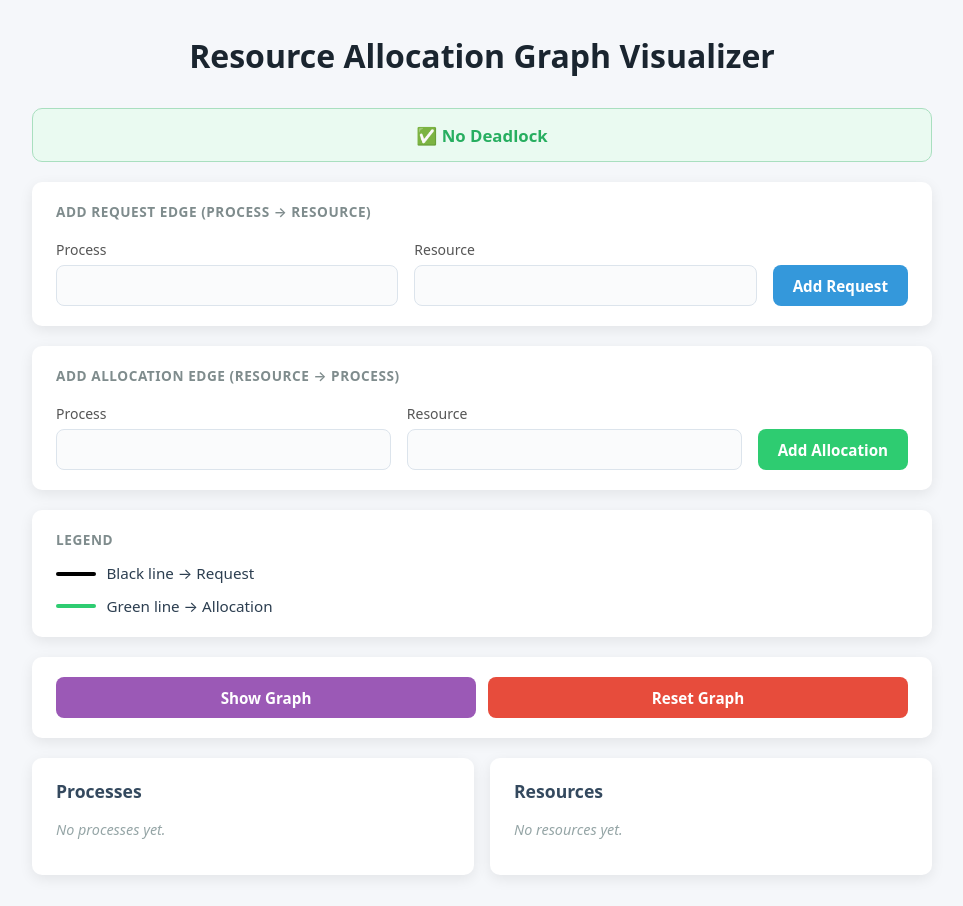
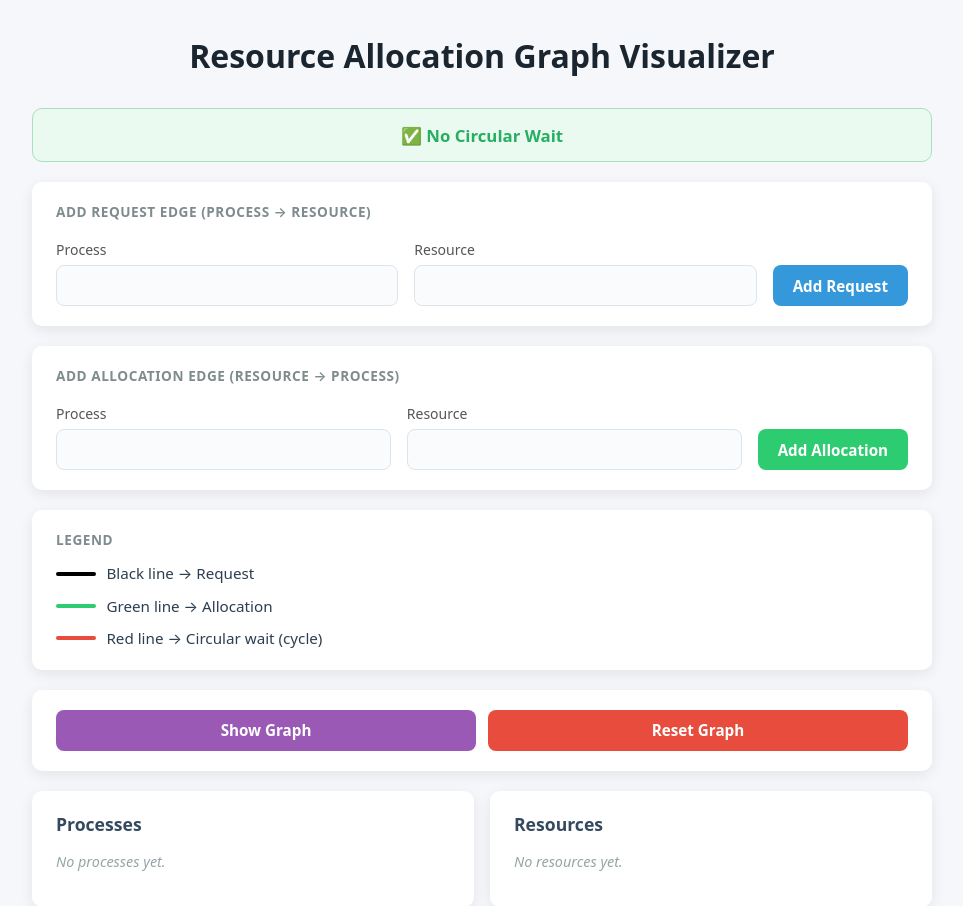
Before and after one commit to utkxrsh7/Resource-Allocation-Graph-Visualizer, a Flask app: page / in a window 1280 px wide. Shown: the top 906 px of the page, without its empty margins (158-1121 px from the left). Before the commit the page ends 876 px from the top, so only its background shows below. Run offline with Flask 3, Linux system fonts and the light colour scheme.

Commit message:
Added circular wait detection and cycle highlighting

```diff
--- a/app.py
+++ b/app.py
@@ -12,6 +12,22 @@ import networkx as nx  # noqa: E402
 app = Flask(__name__)
 
 rag = ResourceAllocationGraph()
+
+
+def cycle_path_string(rag):
+    """Human-readable closed path for circular wait, or empty string if none."""
+    nodes = rag.get_cycle_nodes()
+    if not nodes:
+        return ""
+    return " → ".join(nodes + [nodes[0]])
+
+
+def cycle_edge_set(nodes):
+    """Set of (u, v) directed edges for the closed walk given ordered cycle nodes."""
+    if not nodes:
+        return set()
+    n = len(nodes)
+    return {(nodes[i], nodes[(i + 1) % n]) for i in range(n)}
 
 
 @app.route("/", methods=["GET", "POST"])
@@ -38,7 +54,7 @@ def home():
         processes=list(rag.processes),
         resources=list(rag.resources),
         graph_url=None,
-        deadlock=rag.detect_deadlock(),
+        cycle_path=cycle_path_string(rag),
     )
 
 
@@ -87,22 +103,49 @@ def show_graph():
         for u, v, d in rag.graph.edges(data=True)
         if d.get("kind") == "allocation"
     ]
-    if request_edges:
+    on_cycle = cycle_edge_set(rag.get_cycle_nodes())
+
+    req_normal = [e for e in request_edges if e not in on_cycle]
+    req_wait = [e for e in request_edges if e in on_cycle]
+    alloc_normal = [e for e in allocation_edges if e not in on_cycle]
+    alloc_wait = [e for e in allocation_edges if e in on_cycle]
+
+    if req_normal:
         nx.draw_networkx_edges(
             rag.graph,
             pos,
-            edgelist=request_edges,
+            edgelist=req_normal,
             edge_color="black",
             arrowstyle="->",
             arrowsize=15,
             ax=ax,
         )
-    if allocation_edges:
+    if alloc_normal:
         nx.draw_networkx_edges(
             rag.graph,
             pos,
-            edgelist=allocation_edges,
+            edgelist=alloc_normal,
             edge_color="green",
+            arrowstyle="->",
+            arrowsize=15,
+            ax=ax,
+        )
+    if req_wait:
+        nx.draw_networkx_edges(
+            rag.graph,
+            pos,
+            edgelist=req_wait,
+            edge_color="red",
+            arrowstyle="->",
+            arrowsize=15,
+            ax=ax,
+        )
+    if alloc_wait:
+        nx.draw_networkx_edges(
+            rag.graph,
+            pos,
+            edgelist=alloc_wait,
+            edge_color="red",
             arrowstyle="->",
             arrowsize=15,
             ax=ax,
@@ -123,7 +166,7 @@ def show_graph():
         processes=list(rag.processes),
         resources=list(rag.resources),
         graph_url="/static/graph.png",
-        deadlock=rag.detect_deadlock(),
+        cycle_path=cycle_path_string(rag),
     )
 
 
--- a/graph_logic.py
+++ b/graph_logic.py
@@ -78,6 +78,22 @@ class ResourceAllocationGraph:
         if name in self.graph:
             self.graph.remove_node(name)
 
+    def get_cycle_nodes(self):
+        """
+        Return an ordered list of nodes on one directed cycle (circular wait), or [] if none.
+        Uses nx.find_cycle on the directed graph (same condition as detect_deadlock).
+        """
+        if self.graph.number_of_nodes() == 0:
+            return []
+        try:
+            edges = nx.find_cycle(self.graph)
+        except nx.NetworkXNoCycle:
+            return []
+        if not edges:
+            return []
+        # edges: [(u0,u1), (u1,u2), ..., (uk-1, u0)] — list unique vertices in order
+        return [edges[0][0]] + [e[1] for e in edges[:-1]]
+
     def detect_deadlock(self):
         """Return True if the directed graph has a cycle (deadlock), else False."""
         if self.graph.number_of_nodes() == 0:
--- a/templates/index.html
+++ b/templates/index.html
@@ -267,6 +267,10 @@
             background: #2ecc71;
         }
 
+        .legend-line.circular-wait {
+            background: #e74c3c;
+        }
+
         .pill-list {
             display: flex;
             flex-wrap: wrap;
@@ -365,10 +369,10 @@
         <div class="container">
             <h1>Resource Allocation Graph Visualizer</h1>
 
-            {% if deadlock %}
-            <div class="status status-deadlock">⚠️ Deadlock Detected!</div>
+            {% if cycle_path %}
+            <div class="status status-deadlock">⚠ Circular Wait Detected: {{ cycle_path }}</div>
             {% else %}
-            <div class="status status-ok">✅ No Deadlock</div>
+            <div class="status status-ok">✅ No Circular Wait</div>
             {% endif %}
 
             <section class="card" aria-labelledby="form-request-title">
@@ -421,6 +425,10 @@
                     <div class="legend-row">
                         <span class="legend-line allocation" aria-hidden="true"></span>
                         <span>Green line → Allocation</span>
+                    </div>
+                    <div class="legend-row">
+                        <span class="legend-line circular-wait" aria-hidden="true"></span>
+                        <span>Red line → Circular wait (cycle)</span>
                     </div>
                 </div>
             </section>
```
